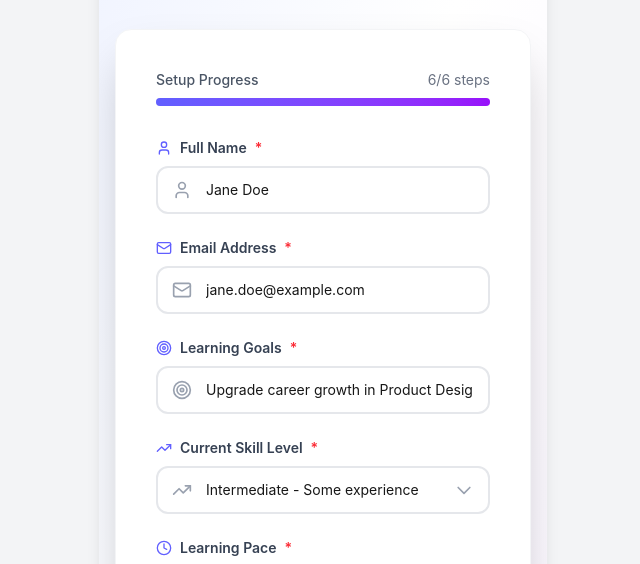
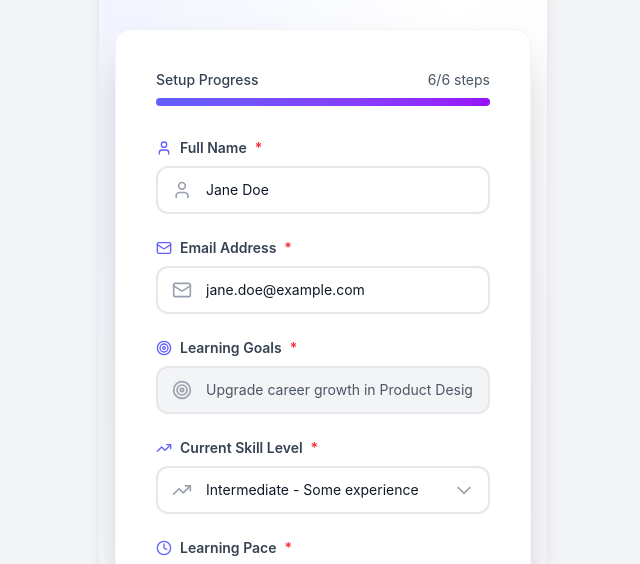
Before and after one commit to aindrajaya/eduujoy-ui, a Next.js app: page / in a window 1280 px wide. Shown: the part 230-794 px from the top of the page, without its empty margins (317-957 px from the left). Built offline with nearby package versions, Linux system fonts and the light colour scheme.

Commit message:
feat: enhance onboarding and profile components with default values and user info display

```diff
--- a/app/page.tsx
+++ b/app/page.tsx
@@ -235,6 +235,47 @@ export default function Page() {
   };
 
   /**
+   * Transform form data into profile summary format
+   */
+  const getProfileSummary = () => {
+    const levelMap: Record<string, string> = {
+      beginner: 'Beginner',
+      intermediate: 'Intermediate',
+      advanced: 'Advanced'
+    };
+
+    const paceMap: Record<string, string> = {
+      slow: 'Slow & Steady',
+      moderate: 'Moderate Pace',
+      fast: 'Fast Paced'
+    };
+
+    const contentMap: Record<string, string> = {
+      audioVisual: 'Audio Visual',
+      reading: 'Reading',
+      interactive: 'Interactive'
+    };
+
+    return {
+      goal: formData.learningGoals || 'Upgrade career growth in Product Design (UI/UX)',
+      current_level: levelMap[formData.currentState] || 'Intermediate',
+      focus_area: 'Product Design (UI/UX)',
+      session_duration: formData.duration || '20 Minutes',
+      best_learning_time: 'Morning', // Could be made dynamic later
+      learning_pace: paceMap[formData.learningStyle] || 'Slow',
+      content_preference: contentMap[formData.preferredContent] || 'Audio Visual',
+    };
+  };
+
+  /**
+   * Get user info for profile display
+   */
+  const getUserInfo = () => ({
+    name: formData.name || 'Jane Doe',
+    email: formData.email || 'jane.doe@example.com',
+  });
+
+  /**
    * Handle form submission
    */
   const handleSubmit = (e: React.FormEvent<HTMLFormElement>) => {
@@ -276,8 +317,12 @@ export default function Page() {
           <Dashboard
             currentView={currentView}
             setCurrentView={setCurrentView}
-            data={learningData}
+            data={{
+              ...learningData,
+              profile_summary: getProfileSummary()
+            }}
             onModuleSelect={setSelectedModule}
+            userInfo={getUserInfo()}
           />
         );
       default:
--- a/components/Dashboard.jsx
+++ b/components/Dashboard.jsx
@@ -12,6 +12,7 @@ export default function Dashboard({
   setCurrentView,
   data,
   onModuleSelect,
+  userInfo,
 }) {
   const renderView = () => {
     switch (currentView) {
@@ -20,7 +21,7 @@ export default function Dashboard({
           <LearningPathScreen data={data} onModuleSelect={onModuleSelect} />
         );
       case 'profile':
-        return <ProfileScreen data={data.profile_summary} />;
+        return <ProfileScreen data={data.profile_summary} userInfo={userInfo} />;
       case 'tips':
         return <ProTipsScreen data={data.pro_tips} />;
       default:
--- a/components/OnboardingForm.jsx
+++ b/components/OnboardingForm.jsx
@@ -29,6 +29,21 @@ export default function OnboardingForm({
   const [focusedField, setFocusedField] = useState(null);
   const [errors, setErrors] = useState({});
   const [isSubmitting, setIsSubmitting] = useState(false);
+
+  // Set default values for learning goals and preferred content
+  const defaultFormData = useMemo(() => ({
+    name: formData.name || '',
+    email: formData.email || '',
+    // learningGoals: formData.learningGoals || 'Upgrade career growth in Product Design (UI/UX)',
+    learningGoals: 'Upgrade career growth in Product Design (UI/UX)',
+    currentState: formData.currentState || '',
+    learningStyle: formData.learningStyle || '',
+    // preferredContent: formData.preferredContent || 'audioVisual'
+    preferredContent: 'audioVisual'
+  }), [formData]);
+
+  // Use default form data for validation and display
+  const currentFormData = { ...formData, ...defaultFormData };
 
   // Auto-transition from splash to form after 3 seconds
   useEffect(() => {
@@ -80,25 +95,107 @@ export default function OnboardingForm({
     return '';
   }, [validationRules]);
 
+
+  const selectFields = useMemo(() => [
+    {
+      name: 'currentState',
+      label: 'Current Skill Level',
+      icon: TrendingUp,
+      options: [
+        { value: 'beginner', label: 'Beginner - Just starting out' },
+        { value: 'intermediate', label: 'Intermediate - Some experience' },
+        { value: 'advanced', label: 'Advanced - Experienced professional' }
+      ],
+      disabled: false
+    },
+    {
+      name: 'learningStyle',
+      label: 'Learning Pace',
+      icon: Clock,
+      options: [
+        { value: 'slow', label: 'Slow & Steady - Take your time' },
+        { value: 'moderate', label: 'Moderate Pace - Balanced approach' },
+        { value: 'fast', label: 'Fast Paced - Quick learning bursts' }
+      ],
+      disabled: false
+    },
+    {
+      name: 'preferredContent',
+      label: 'Preferred Content Type',
+      icon: BookOpen,
+      options: [
+        { value: 'audioVisual', label: 'Audio Visual - Videos & podcasts' },
+        { value: 'reading', label: 'Reading - Articles & books' },
+        { value: 'interactive', label: 'Interactive - Hands-on projects' }
+      ],
+      disabled: true
+    }
+  ], []);
+
+    // Form fields configuration for better maintainability
+  const formFields = useMemo(() => [
+    {
+      name: 'name',
+      label: 'Full Name',
+      type: 'text',
+      icon: User,
+      placeholder: 'Enter your full name',
+      required: true,
+      autoComplete: 'name',
+      disabled: false
+    },
+    {
+      name: 'email',
+      label: 'Email Address',
+      type: 'email',
+      icon: Mail,
+      placeholder: 'your.email@example.com',
+      required: true,
+      autoComplete: 'email',
+      disabled: false
+    },
+    {
+      name: 'learningGoals',
+      label: 'Learning Goals',
+      type: 'text',
+      icon: Target,
+      placeholder: 'e.g., Upgrade career growth in Product Design',
+      required: true,
+      autoComplete: 'off',
+      disabled: true
+    }
+  ], []);
+
   // Enhanced input change handler with validation
   const handleInputChangeEnhanced = useCallback((e) => {
     const { name, value } = e.target;
+
+    // Find if this field is disabled
+    const allFields = [...formFields, ...selectFields];
+    const fieldConfig = allFields.find(f => f.name === name);
+
+    if (fieldConfig?.disabled) {
+      return; // Don't allow changes to disabled fields
+    }
+
     handleInputChange(e);
 
-    // Real-time validation
+    // Real-time validation for non-disabled fields
     const error = validateField(name, value);
     setErrors(prev => ({ ...prev, [name]: error }));
-  }, [handleInputChange, validateField]);
+  }, [handleInputChange, formFields, selectFields, validateField]);
 
   // Enhanced submit handler
   const handleSubmitEnhanced = useCallback(async (e) => {
     e.preventDefault();
 
-    // Validate all fields
+    // Validate all non-disabled fields
     const newErrors = {};
-    Object.keys(validationRules).forEach(field => {
-      const error = validateField(field, formData[field]);
-      if (error) newErrors[field] = error;
+    [...formFields, ...selectFields].forEach(field => {
+      if (!field.disabled) {
+        const error = validateField(field.name, currentFormData[field.name]);
+        if (error) newErrors[field.name] = error;
+      }
     });
 
     setErrors(newErrors);
@@ -117,71 +214,7 @@ export default function OnboardingForm({
     } finally {
       setIsSubmitting(false);
     }
-  }, [formData, validationRules, validateField, handleSubmit]);
-
-  // Form fields configuration for better maintainability
-  const formFields = useMemo(() => [
-    {
-      name: 'name',
-      label: 'Full Name',
-      type: 'text',
-      icon: User,
-      placeholder: 'Enter your full name',
-      required: true,
-      autoComplete: 'name'
-    },
-    {
-      name: 'email',
-      label: 'Email Address',
-      type: 'email',
-      icon: Mail,
-      placeholder: 'your.email@example.com',
-      required: true,
-      autoComplete: 'email'
-    },
-    {
-      name: 'learningGoals',
-      label: 'Learning Goals',
-      type: 'text',
-      icon: Target,
-      placeholder: 'e.g., Upgrade career growth in Product Design',
-      required: true,
-      autoComplete: 'off'
-    }
-  ], []);
-
-  const selectFields = useMemo(() => [
-    {
-      name: 'currentState',
-      label: 'Current Skill Level',
-      icon: TrendingUp,
-      options: [
-        { value: 'beginner', label: 'Beginner - Just starting out' },
-        { value: 'intermediate', label: 'Intermediate - Some experience' },
-        { value: 'advanced', label: 'Advanced - Experienced professional' }
-      ]
-    },
-    {
-      name: 'learningStyle',
-      label: 'Learning Pace',
-      icon: Clock,
-      options: [
-        { value: 'slow', label: 'Slow & Steady - Take your time' },
-        { value: 'moderate', label: 'Moderate Pace - Balanced approach' },
-        { value: 'fast', label: 'Fast Paced - Quick learning bursts' }
-      ]
-    },
-    {
-      name: 'preferredContent',
-      label: 'Preferred Content Type',
-      icon: BookOpen,
-      options: [
-        { value: 'audioVisual', label: 'Audio Visual - Videos & podcasts' },
-        { value: 'reading', label: 'Reading - Articles & books' },
-        { value: 'interactive', label: 'Interactive - Hands-on projects' }
-      ]
-    }
-  ], []);
+  }, [currentFormData, formFields, selectFields, validateField, handleSubmit]);
 
   // Splash Screen Component
   if (showSplash) {
@@ -281,8 +314,8 @@ export default function OnboardingForm({
             {/* Progress Indicator */}
             <div className="mb-8" aria-hidden="true">
               <div className="flex items-center justify-between mb-2">
-                <span className="text-sm font-medium text-gray-600">Setup Progress</span>
-                <span className="text-sm text-gray-500">6/6 steps</span>
+                <span className="text-sm font-medium text-gray-700">Setup Progress</span>
+                <span className="text-sm text-gray-600">6/6 steps</span>
               </div>
               <div className="w-full bg-gray-200 rounded-full h-2">
                 <div className="bg-gradient-to-r from-indigo-500 to-purple-600 h-2 rounded-full w-full transition-all duration-500"></div>
@@ -317,16 +350,19 @@ export default function OnboardingForm({
                         id={field.name}
                         name={field.name}
                         type={field.type}
-                        value={formData[field.name]}
+                        value={currentFormData[field.name] || ''}
                         onChange={handleInputChangeEnhanced}
                         onFocus={() => setFocusedField(field.name)}
                         onBlur={() => setFocusedField(null)}
-                        className={`w-full px-4 py-3 pl-12 border-2 rounded-xl transition-all duration-200 text-sm focus:outline-none ${
-                          hasError
-                            ? 'border-red-300 focus:border-red-500 focus:ring-2 focus:ring-red-200'
+                        disabled={field.disabled}
+                        className={`w-full px-4 py-3 pl-12 border-2 rounded-xl transition-all duration-200 text-sm focus:outline-none placeholder-gray-400 ${
+                          field.disabled
+                            ? 'bg-gray-100 border-gray-200 text-gray-600 cursor-not-allowed'
+                            : hasError
+                            ? 'border-red-300 focus:border-red-500 focus:ring-2 focus:ring-red-200 text-gray-900'
                             : isFocused
-                            ? 'border-indigo-400 focus:border-indigo-500 focus:ring-2 focus:ring-indigo-200'
-                            : 'border-gray-200 hover:border-gray-300 focus:border-indigo-500 focus:ring-2 focus:ring-indigo-200'
+                            ? 'border-indigo-400 focus:border-indigo-500 focus:ring-2 focus:ring-indigo-200 text-gray-900'
+                            : 'border-gray-200 hover:border-gray-300 focus:border-indigo-500 focus:ring-2 focus:ring-indigo-200 text-gray-900'
                         }`}
                         placeholder={field.placeholder}
                         required={field.required}
@@ -336,7 +372,13 @@ export default function OnboardingForm({
                       />
                       <Icon
                         className={`absolute left-4 top-1/2 transform -translate-y-1/2 w-5 h-5 transition-colors ${
-                          hasError ? 'text-red-400' : isFocused ? 'text-indigo-500' : 'text-gray-400'
+                          field.disabled
+                            ? 'text-gray-400'
+                            : hasError
+                            ? 'text-red-400'
+                            : isFocused
+                            ? 'text-indigo-500'
+                            : 'text-gray-400'
                         }`}
                         aria-hidden="true"
                       />
@@ -382,16 +424,19 @@ export default function OnboardingForm({
                       <select
                         id={field.name}
                         name={field.name}
-                        value={formData[field.name]}
+                        value={currentFormData[field.name] || ''}
                         onChange={handleInputChangeEnhanced}
                         onFocus={() => setFocusedField(field.name)}
                         onBlur={() => setFocusedField(null)}
-                        className={`w-full px-4 py-3 pl-12 pr-10 border-2 rounded-xl transition-all duration-200 text-sm focus:outline-none appearance-none bg-white ${
-                          hasError
-                            ? 'border-red-300 focus:border-red-500 focus:ring-2 focus:ring-red-200'
+                        disabled={field.disabled}
+                        className={`w-full px-4 py-3 pl-12 pr-10 border-2 rounded-xl transition-all duration-200 text-sm focus:outline-none appearance-none bg-white placeholder-gray-400 ${
+                          field.disabled
+                            ? 'bg-gray-100 border-gray-200 text-gray-600 cursor-not-allowed'
+                            : hasError
+                            ? 'border-red-300 focus:border-red-500 focus:ring-2 focus:ring-red-200 text-gray-900'
                             : isFocused
-                            ? 'border-indigo-400 focus:border-indigo-500 focus:ring-2 focus:ring-indigo-200'
-                            : 'border-gray-200 hover:border-gray-300 focus:border-indigo-500 focus:ring-2 focus:ring-indigo-200'
+                            ? 'border-indigo-400 focus:border-indigo-500 focus:ring-2 focus:ring-indigo-200 text-gray-900'
+                            : 'border-gray-200 hover:border-gray-300 focus:border-indigo-500 focus:ring-2 focus:ring-indigo-200 text-gray-900'
                         }`}
                         required
                         aria-describedby={hasError ? `${field.name}-error` : undefined}
@@ -406,7 +451,13 @@ export default function OnboardingForm({
                       </select>
                       <Icon
                         className={`absolute left-4 top-1/2 transform -translate-y-1/2 w-5 h-5 transition-colors ${
-                          hasError ? 'text-red-400' : isFocused ? 'text-indigo-500' : 'text-gray-400'
+                          field.disabled
+                            ? 'text-gray-400'
+                            : hasError
+                            ? 'text-red-400'
+                            : isFocused
+                            ? 'text-indigo-500'
+                            : 'text-gray-400'
                         }`}
                         aria-hidden="true"
                       />
@@ -463,7 +514,7 @@ export default function OnboardingForm({
         </div>
 
         {/* Footer */}
-        <footer className="text-center mt-6 text-sm text-gray-500 animate-fadeIn" style={{ animationDelay: '700ms' }}>
+        <footer className="text-center mt-6 text-sm text-gray-600 animate-fadeIn" style={{ animationDelay: '700ms' }}>
           <p>Your data is secure and will only be used to create your learning experience.</p>
         </footer>
       </div>
```
Also changed, not shown: components/screens/ProfileScreen.jsx (+4 -4 lines).
